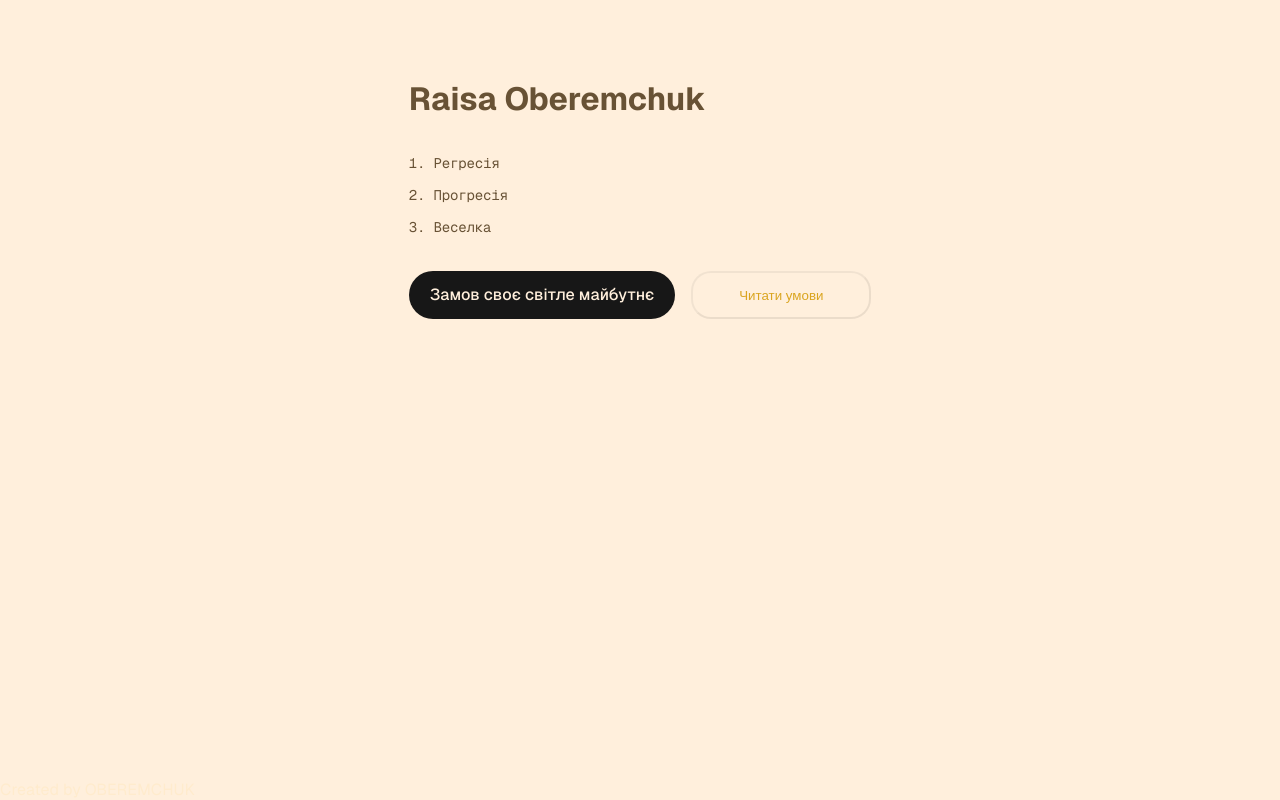
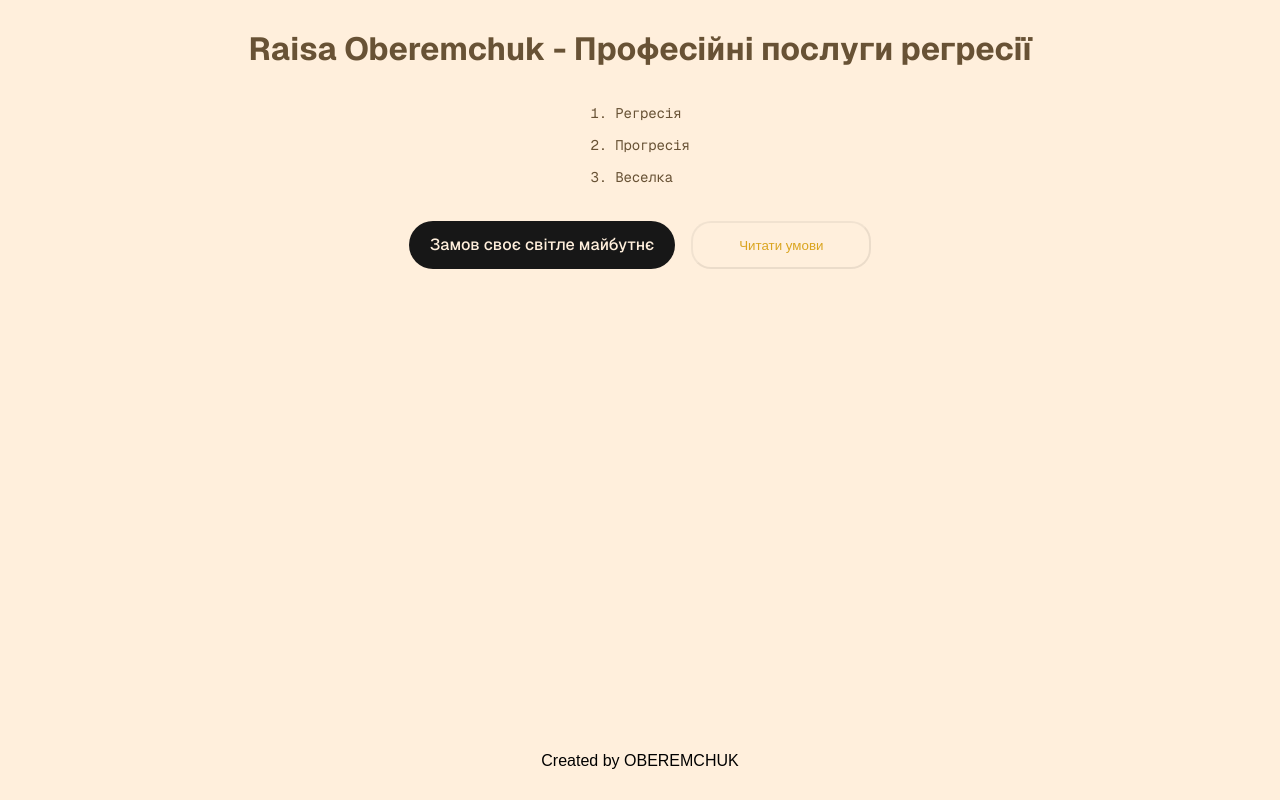
Before and after one commit to SerhiiOberemchuk/raisa-regres, a Next.js app: page / in a window 1280 px wide. Built offline with nearby package versions, Linux system fonts and the light colour scheme.

Commit message:
add metadata title

```diff
--- a/src/app/layout.tsx
+++ b/src/app/layout.tsx
@@ -1,21 +1,44 @@
 import type { Metadata } from "next";
 import localFont from "next/font/local";
 import "./globals.css";
+import Head from "next/head";
 
 const geistSans = localFont({
   src: "./fonts/GeistVF.woff",
   variable: "--font-geist-sans",
   weight: "100 900",
+  display: "swap",
 });
 const geistMono = localFont({
   src: "./fonts/GeistMonoVF.woff",
   variable: "--font-geist-mono",
   weight: "100 900",
+  display: "swap",
 });
 
 export const metadata: Metadata = {
-  title: "Регресія",
-  description: "Професійна регресія",
+  title: "Regress - Професійна регресія та прогресія",
+  description:
+    "Замовте професійну регресію і прогресію з гарантованим результатом. Дізнайтесь більше про умови роботи.",
+  openGraph: {
+    title: "Regress - Професійні послуги",
+    description:
+      "Регресія, прогресія та інші професійні послуги для вашого світлого майбутнього.",
+    url: "https://yourwebsite.com",
+    type: "website",
+    images: [
+      {
+        url: "https://yourwebsite.com/og-image.jpg",
+        alt: "Regress Services",
+      },
+    ],
+  },
+  twitter: {
+    card: "summary_large_image",
+    title: "Regress - Професійна регресія",
+    description: "Професійна регресія та прогресія для вашого майбутнього.",
+    images: "https://yourwebsite.com/twitter-image.jpg",
+  },
 };
 
 export default function RootLayout({
@@ -25,6 +48,33 @@ export default function RootLayout({
 }>) {
   return (
     <html lang="en">
+      <Head>
+        <title>Regress</title>
+
+        <meta name="description" content="Професійна регресія та прогресія" />
+
+        <script
+          type="application/ld+json"
+          dangerouslySetInnerHTML={{
+            __html: JSON.stringify({
+              "@context": "https://schema.org",
+              "@type": "Organization",
+              name: "Regress",
+              url: "https://yourwebsite.com",
+              logo: "https://yourwebsite.com/logo.jpg",
+              contactPoint: {
+                "@type": "ContactPoint",
+                telephone: "+380971768196",
+                contactType: "Customer Service",
+              },
+              sameAs: [
+                "https://www.facebook.com/yourpage",
+                "https://www.instagram.com/yourprofile",
+              ],
+            }),
+          }}
+        />
+      </Head>
       <body className={`${geistSans.variable} ${geistMono.variable}`}>
         {children}
       </body>
--- a/src/app/page.module.css
+++ b/src/app/page.module.css
@@ -1,4 +1,15 @@
-.page {
+@media (prefers-color-scheme: dark) {
+  .main {
+    --gray-rgb: 255, 255, 255;
+    --gray-alpha-200: rgba(var(--gray-rgb), 0.145);
+    --gray-alpha-100: rgba(var(--gray-rgb), 0.06);
+
+    --button-primary-hover: #ccc;
+    --button-secondary-hover: #1a1a1a;
+  }
+}
+
+.main {
   --gray-rgb: 0, 0, 0;
   --gray-alpha-200: rgba(var(--gray-rgb), 0.08);
   --gray-alpha-100: rgba(var(--gray-rgb), 0.05);
@@ -11,27 +22,13 @@
   align-items: center;
   justify-items: center;
   min-height: 100svh;
-  padding: 80px;
+  padding: 30px;
   /* gap: 64px; */
   font-family: var(--font-geist-sans);
   /* background-image: url("/images/planeta-zemlja-vid-iz-kosmosa.jpg"); */
   background-color: var(--background);
   background-size: cover;
   background-repeat: no-repeat;
-}
-
-@media (prefers-color-scheme: dark) {
-  .page {
-    --gray-rgb: 255, 255, 255;
-    --gray-alpha-200: rgba(var(--gray-rgb), 0.145);
-    --gray-alpha-100: rgba(var(--gray-rgb), 0.06);
-
-    --button-primary-hover: #ccc;
-    --button-secondary-hover: #1a1a1a;
-  }
-}
-
-.main {
   display: flex;
   flex-direction: column;
   gap: 32px;
--- a/src/app/page.tsx
+++ b/src/app/page.tsx
@@ -1,12 +1,13 @@
-import Image from "next/image";
 import styles from "./page.module.css";
 import { Footer } from "@/components/Footer/Footer";
 
 export default function Home() {
   return (
-    <div className={styles.page}>
+    <>
       <main className={styles.main}>
-        <h1 className={styles.author}>Raisa Oberemchuk</h1>
+        <h1 className={styles.author}>
+          Raisa Oberemchuk - Професійні послуги регресії
+        </h1>
         <ol className={styles.servicesList}>
           <li>Регресія</li>
           <li>Прогресія</li>
@@ -24,6 +25,6 @@ export default function Home() {
         </div>
       </main>
       <Footer />
-    </div>
+    </>
   );
 }
--- a/src/components/Footer/footer.module.css
+++ b/src/components/Footer/footer.module.css
@@ -1,7 +1,8 @@
 .footer {
+  padding: 30px;
   position: fixed;
-  left: 0;
-  right: 0;
+  left: 50%;
+  transform: translateX(-50%);
   bottom: 0;
-  color: blanchedalmond;
+  color: black;
 }
```
